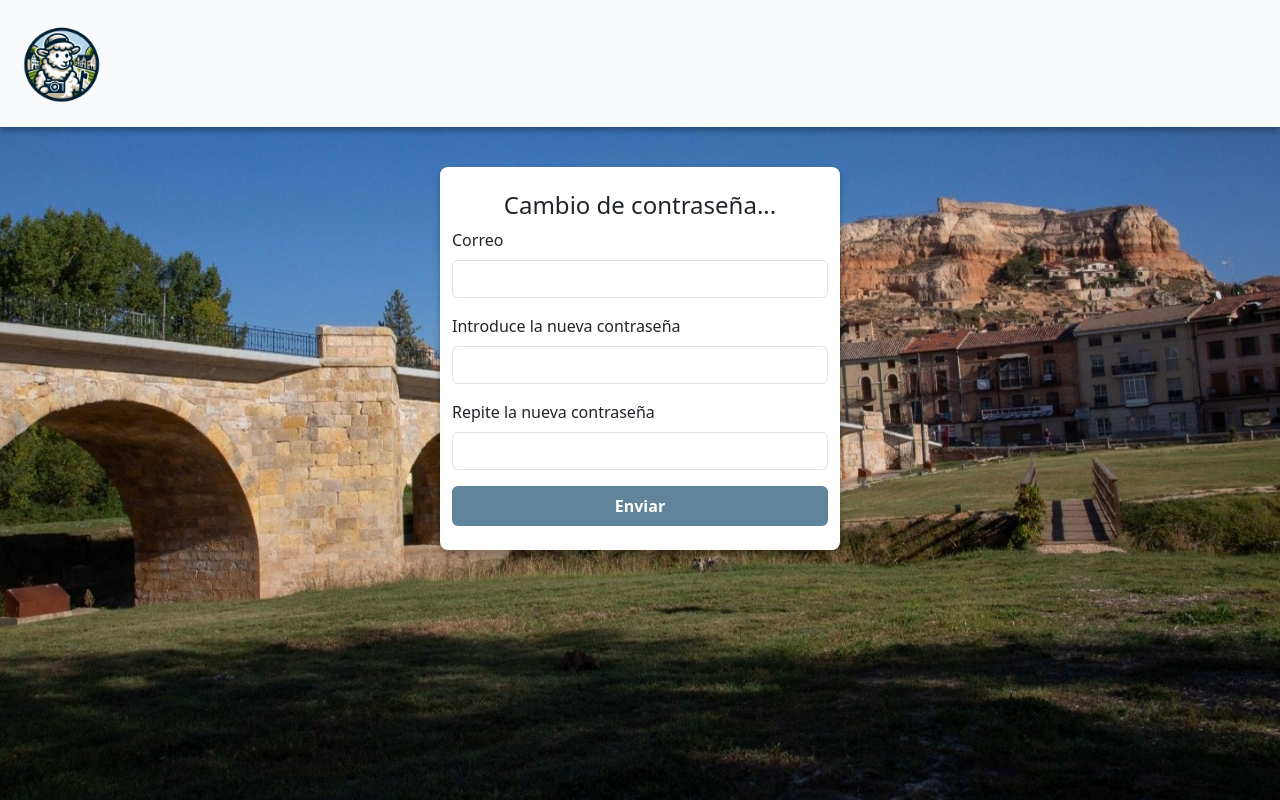
After one commit to n0ct4/front-end-Ovejacinta, a Flask app: a page that uses templates/cambio-contrasenia.html in a window 1280 px wide. The commit adds this page. Run offline with Flask 3, Linux system fonts and the light colour scheme.

Commit message:
👔 Nuevo html para el cambio de contraseña, con su funcionalidad ya implementada y todo

```diff
--- a/main.py
+++ b/main.py
@@ -21,6 +21,10 @@ def perfil():
 @app.route('/registroUsuario')
 def registroUsuario():
     return render_template('registro.html')
+
+@app.route('/cambioContraseña')
+def cambioContraseña():
+    return render_template('cambio-contrasenia.html')
 
 @app.route('/usuario')
 def vista_usuario():
--- /dev/null
+++ b/static/js/cambioContrasenia.js
@@ -0,0 +1,30 @@
+document.getElementById('dataForm').addEventListener('submit', async function (e) {
+
+    e.preventDefault();
+
+    let email = document.getElementById('email').value;
+    let contraseña = document.getElementById('nuevaPassword').value;
+    let confirmContraseña = document.getElementById('confirmarNuevaPassword').value;
+
+    try {
+        if (contraseña != confirmContraseña)
+            console.log("Error: tu prima");
+        else {
+            let response = await fetch("http://localhost:5065/api/Usuario/Password", {
+                method: "PUT",
+                headers: {
+                    "Content-Type": "application/json",
+                    Accept: "application/json",
+                },
+                body: JSON.stringify({ Correo: email, Contraseña: contraseña }),
+            });
+
+            if (response.ok) {
+                window.location.href = "/";
+            }
+        }
+
+    } catch {
+
+    }
+});
--- /dev/null
+++ b/templates/cambio-contrasenia.html
@@ -0,0 +1,52 @@
+<!DOCTYPE html>
+<html lang="es">
+
+<head>
+    <meta charset="UTF-8">
+    <meta name="viewport" content="width=device-width, initial-scale=1.0">
+    <title>Login | Ovejacinta</title>
+    <link rel="stylesheet" href="../static/styles/login.css">
+    <link href="https://cdn.jsdelivr.net/npm/bootstrap@5.3.3/dist/css/bootstrap.min.css" rel="stylesheet"
+        integrity="sha384-QWTKZyjpPEjISv5WaRU9OFeRpok6YctnYmDr5pNlyT2bRjXh0JMhjY6hW+ALEwIH" crossorigin="anonymous">
+
+</head>
+
+<body>
+
+    <!-- NAVBAR -->
+    <nav class="navbar bg-body-tertiary">
+        <div class="container-fluid">
+            <a class="navbar-brand" href="#" id="navbarText"><img src="../static/img/Oveja_Guia_turistico_3.png"
+                    alt="Logo" width="100" height="100" class="d-inline-block align-text-top"></a>
+        </div>
+    </nav>
+
+    <div class="container">
+        <h4>Cambio de contraseña...</h4>
+        <form id="dataForm">
+            <div class="mb-3">
+                <label for="correoCambioPassword" class="form-label">Correo</label>
+                <input type="email" class="form-control" id="email" aria-describedby="emailHelp">
+            </div>
+            <div class="mb-3">
+                <label for="nuevaPassword" class="form-label">Introduce la nueva contraseña</label>
+                <input type="password" class="form-control" id="nuevaPassword" aria-describedby="emailHelp">
+            </div>
+            <div class="mb-3">
+                <label for="confirmarNuevaPassword" class="form-label">Repite la nueva contraseña</label>
+                <input type="password" class="form-control" id="confirmarNuevaPassword">
+            </div>
+            <button type="submit" class="btn btn-primary">Enviar</button>
+        </form>
+        <div id="errorMessage" class="error"></div>
+    </div>
+
+    <script src="../static/js/login.js"></script>
+    <script src="../static/js/cambioContrasenia.js"></script>
+    <script src="https://cdn.jsdelivr.net/npm/bootstrap@5.3.3/dist/js/bootstrap.bundle.min.js"
+        integrity="sha384-YvpcrYf0tY3lHB60NNkmXc5s9fDVZLESaAA55NDzOxhy9GkcIdslK1eN7N6jIeHz"
+        crossorigin="anonymous"></script>
+
+</body>
+
+</html>
--- a/templates/login.html
+++ b/templates/login.html
@@ -34,7 +34,7 @@
           </form>
 
         <div class="redirect">
-          <a href="/"><h3>¿Se te ha olvidado tu contraseña? Pulsa aquí para cambiar tu contraseña</h3></a>
+          <a href="/cambioContraseña"><h3>¿Se te ha olvidado tu contraseña? Pulsa aquí para cambiar tu contraseña</h3></a>
         </div>
 
         <div class="redirect">
```
Also changed, not shown: static/js/perfil.js (+8 -0 lines).
